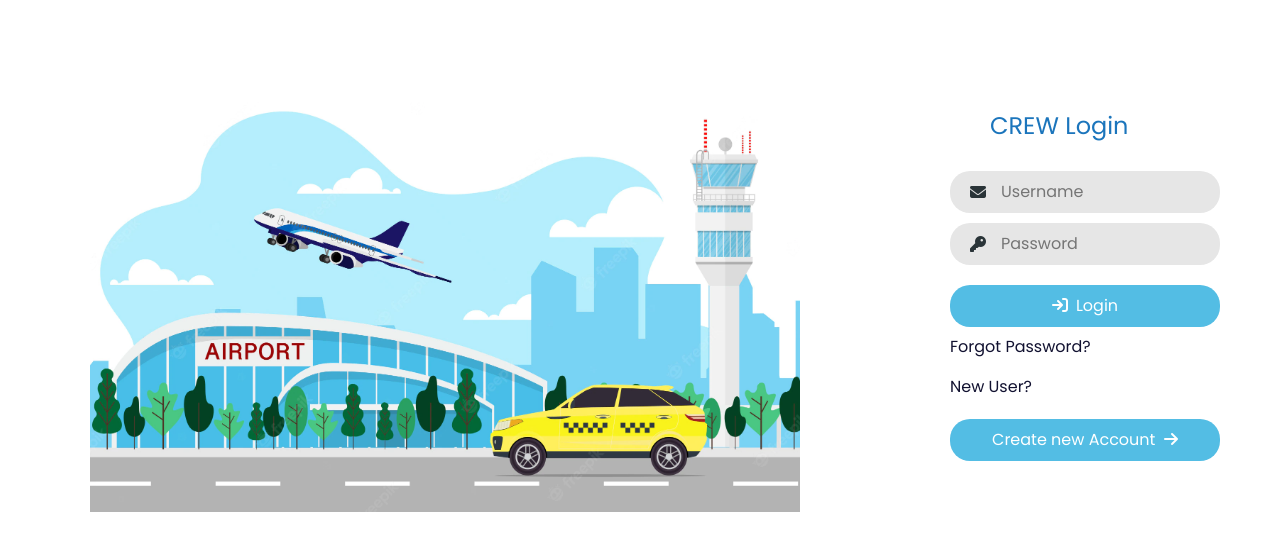
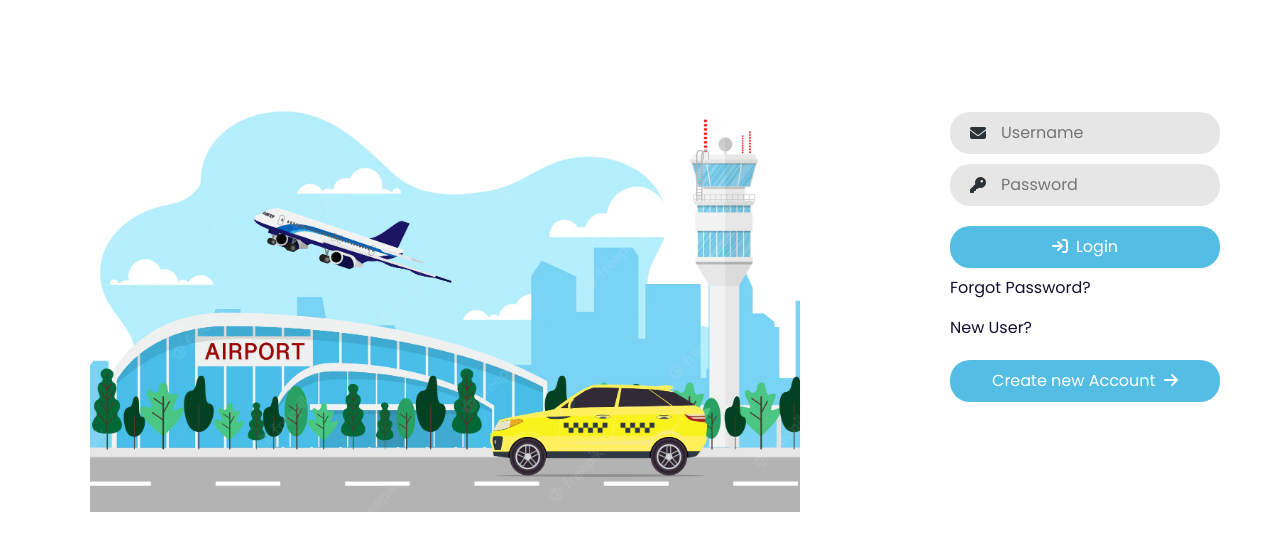
Before and after one commit to visag123/WebApp-Crew, a React (Create React App) app: page / in a window 1280 px wide. Shown: the top 550 px of the page. Built offline with nearby package versions, Linux system fonts and the light colour scheme.

Commit message:
remove title

```diff
--- a/src/screens/Login/Login.js
+++ b/src/screens/Login/Login.js
@@ -90,9 +90,6 @@ const Login = () => {
         <img src={logo} alt="image" />
       </div>
       <div className="login_form">
-        <div className="login_head">
-          <h4>CREW Login</h4>
-        </div>
         <form onSubmit={loginhandler}>
           <div className="login_username">
             <i className="fa-solid fa-envelope"></i>
```
